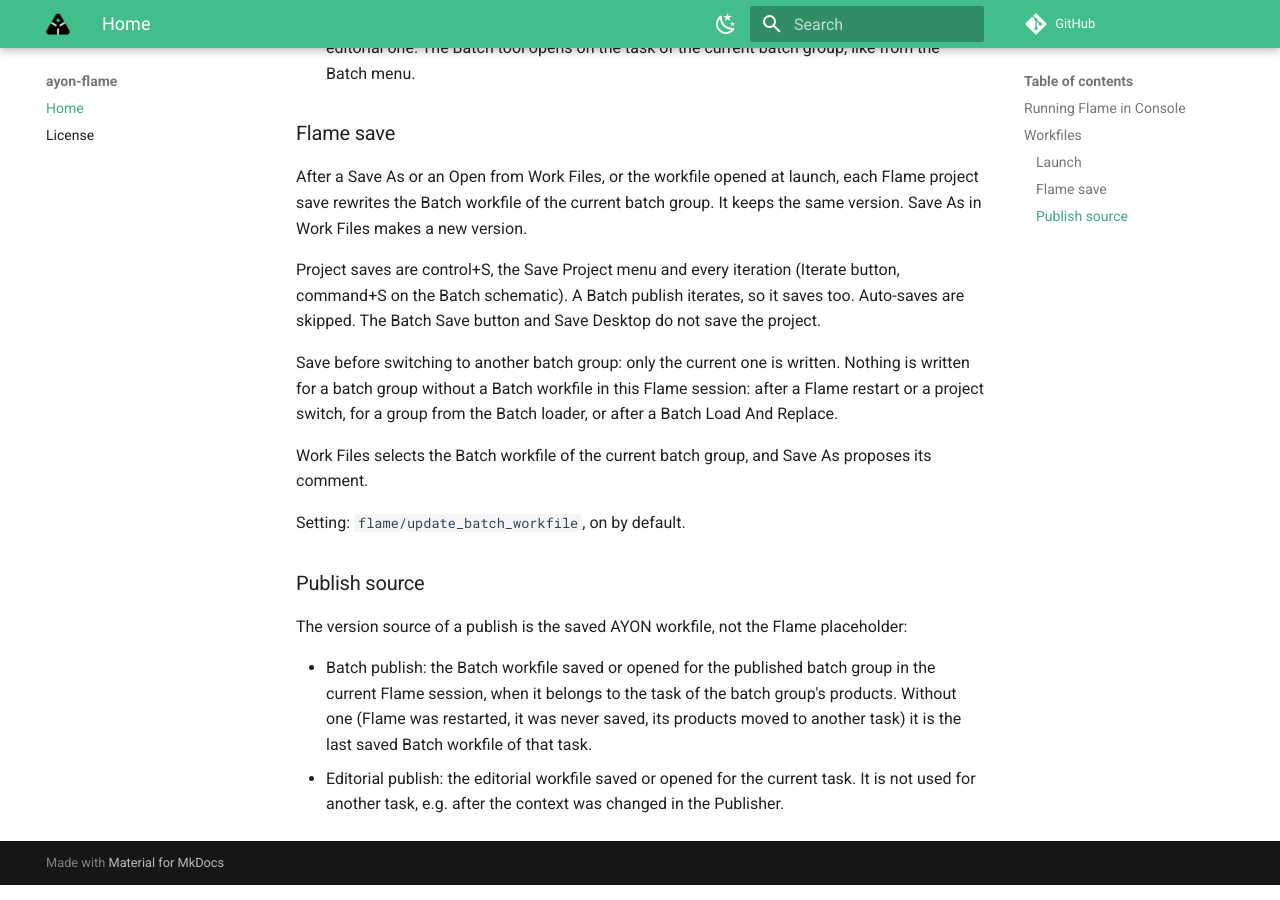
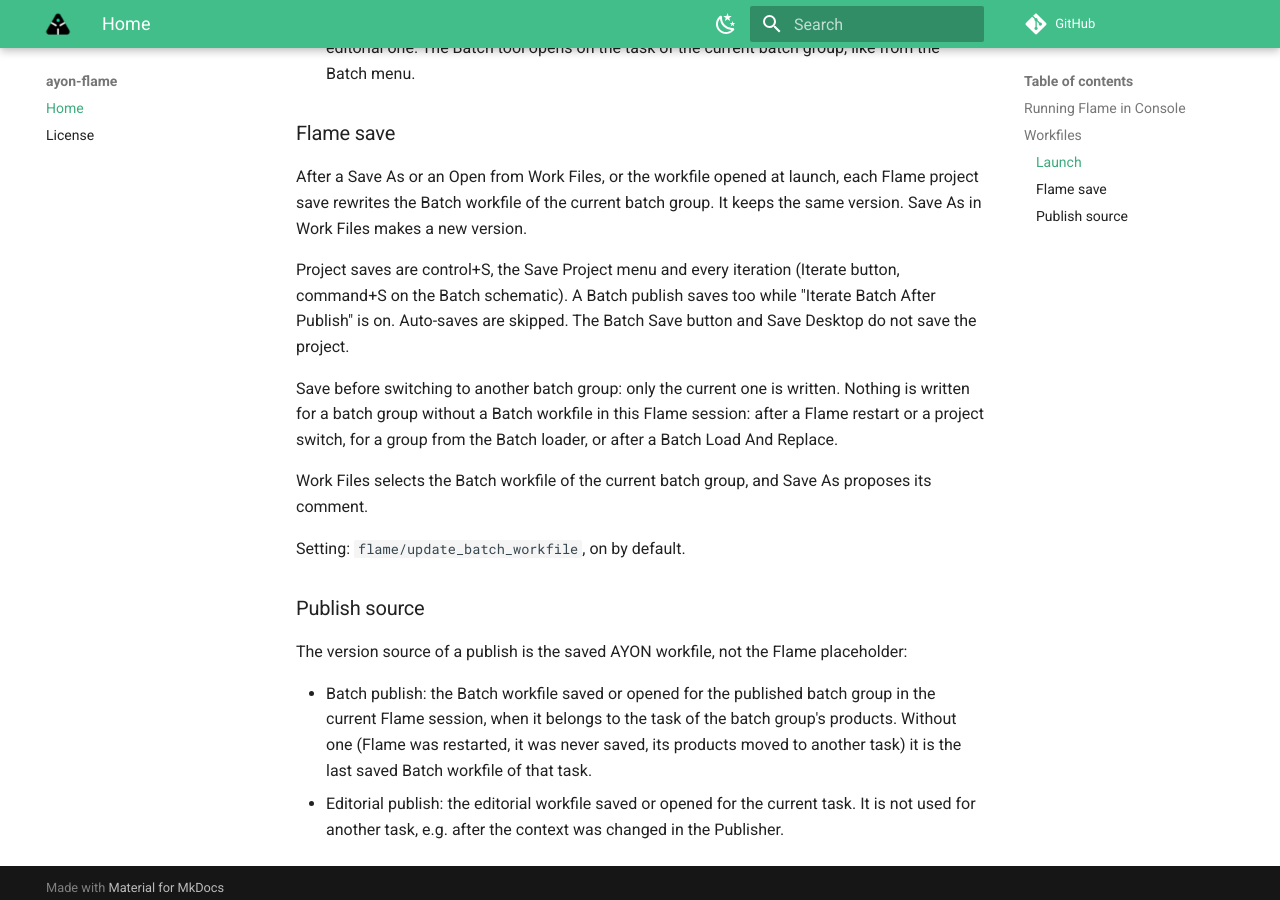
Before and after one commit to ynput/ayon-flame, an MkDocs documentation site: the page built from docs/index.md, in a window 1280 px wide and 900 px high, scrolled down 1524 px. Built offline with MkDocs 1.6.1 and Material for MkDocs 9.7.7, drawn with Linux system fonts in a browser that asks for light colours; comment, search, counter and statistics services are not loaded; the version menu is left out.

Commit message:
Say a Batch publish saves only when it iterates

```diff
--- a/docs/index.md
+++ b/docs/index.md
@@ -57,8 +57,8 @@
 
 Project saves are control+S, the Save Project menu and every iteration
 (Iterate button, command+S on the Batch schematic). A Batch publish
-iterates, so it saves too. Auto-saves are skipped. The Batch Save button
-and Save Desktop do not save the project.
+saves too while "Iterate Batch After Publish" is on. Auto-saves are
+skipped. The Batch Save button and Save Desktop do not save the project.
 
 Save before switching to another batch group: only the current one is
 written. Nothing is written for a batch group without a Batch workfile
```
